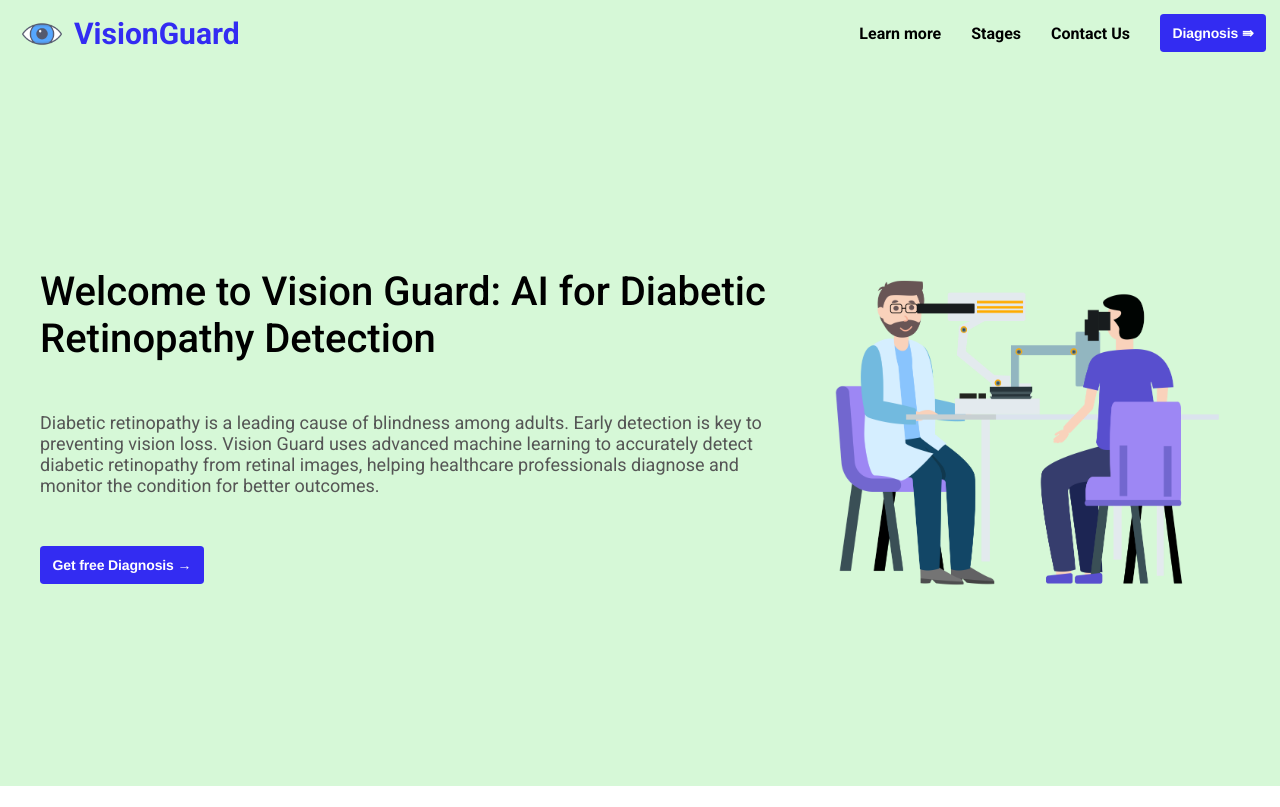
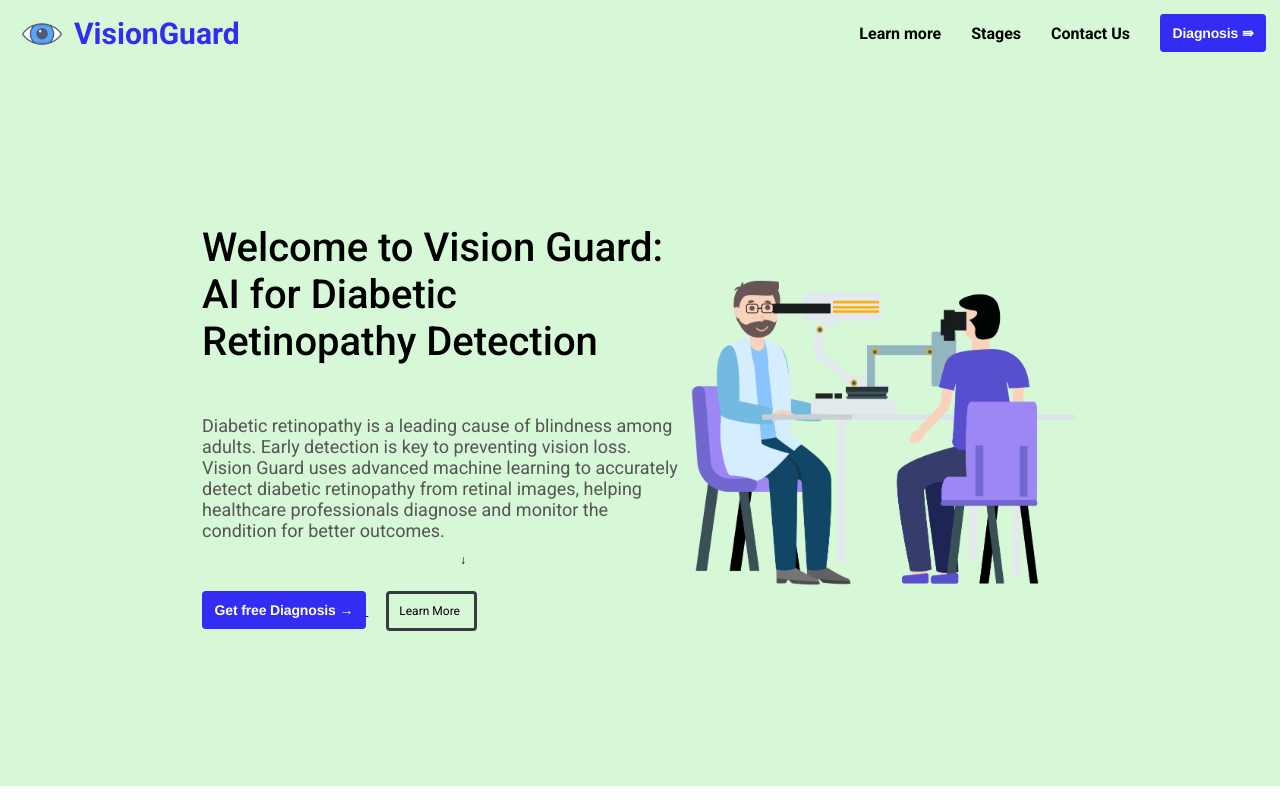
Before and after one commit to BharathC050903/visionguard, a Flask app: page / in a window 1280 px wide. Shown: the top 807 px of the page. Run offline with Flask 3, Linux system fonts and the light colour scheme.

Commit message:
added learn more button

```diff
--- a/static/css/styles.css
+++ b/static/css/styles.css
@@ -85,7 +85,7 @@ ul {
   justify-items: center;
   justify-content: center;
   align-items: center;
-  padding: 4rem;
+  padding: 10rem;
   height: 90dvh;
   width: 100vw;
   background-color: #d6f8d7;
@@ -107,6 +107,23 @@ ul {
 .intro-section-button {
   margin-top: 5rem;
   font-size: 5rem;
+}
+
+.learn-more-button {
+  position: relative;
+  text-decoration: none;
+  margin-left: 1.8rem;
+  border: #373b44 solid;
+  padding: 1rem 1.4rem 1rem 1rem;
+  border-radius: 0.4rem;
+  color: #000;
+  font-weight: 100;
+  font-size: 1.2rem;
+}
+
+.down-arr {
+  position: absolute;
+  transform: translateY(+11.5px);
 }
 
 /* ABOUT SECTION */
--- a/templates/index.html
+++ b/templates/index.html
@@ -54,6 +54,9 @@
           <button class="button-79 intro-section-button" role="button">
             Get free Diagnosis &rarr;
           </button>
+        </a>
+        <a href="#about-section" class="learn-more-button">
+          Learn More <span class="down-arr">&darr;</span>
         </a>
       </div>
       <img
```
